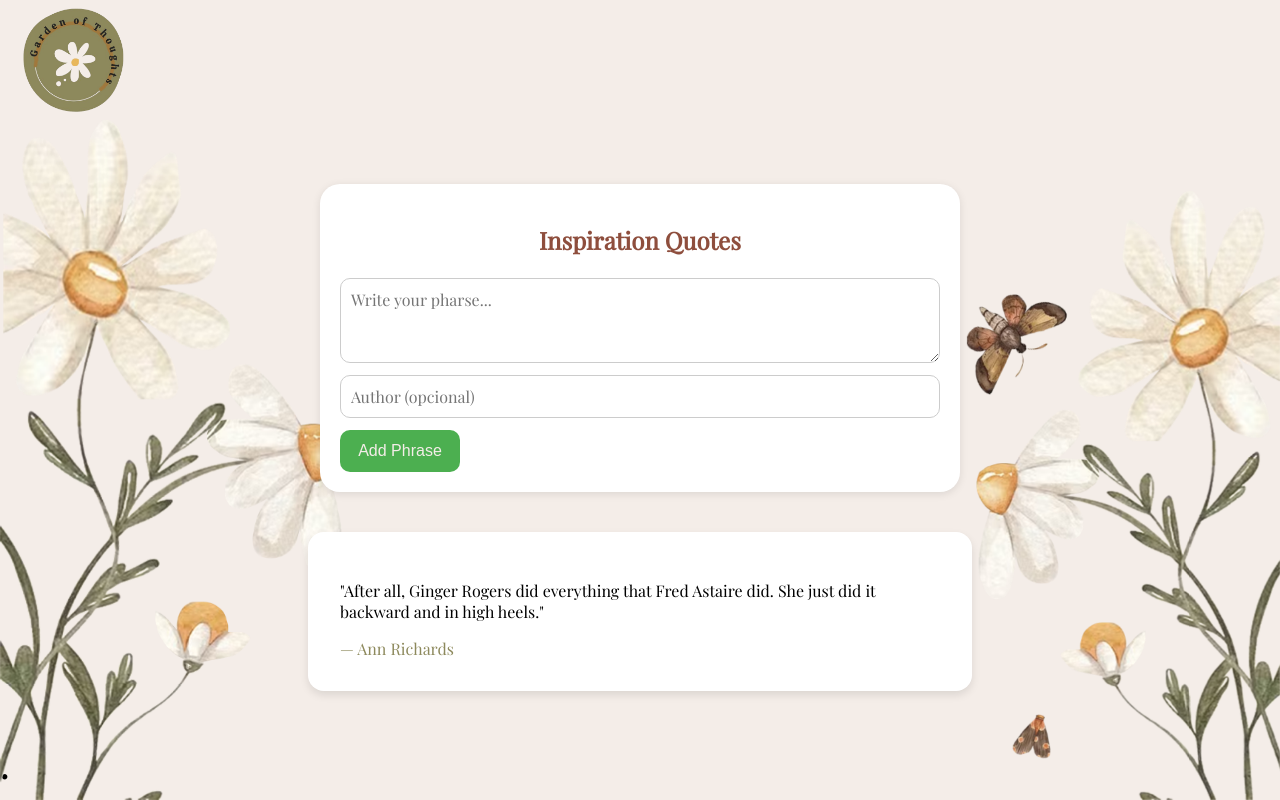
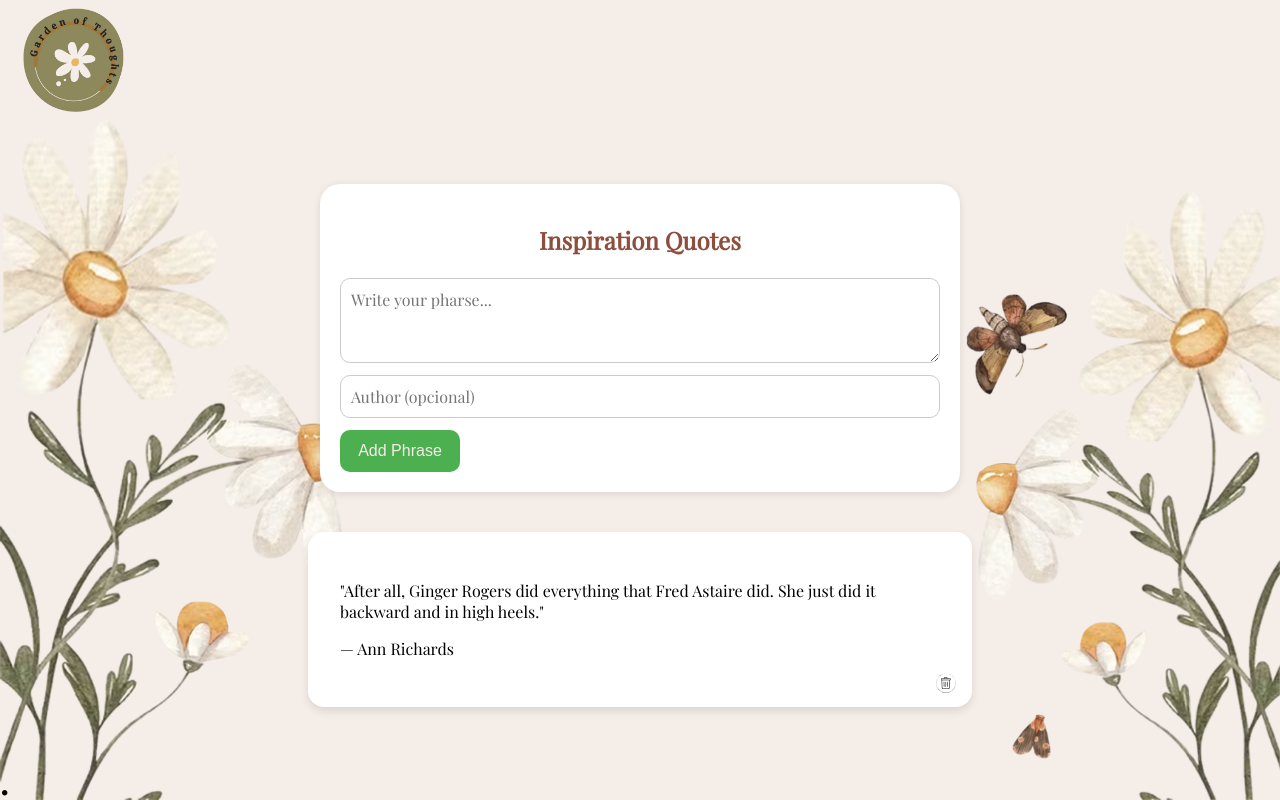
Before and after one commit to hgall3/empower-phrases-app, a React (Vite) app: page / in a window 1280 px wide. Shown: the top 800 px of the page. Built offline with nearby package versions, Linux system fonts and the light colour scheme.

Commit message:
component folder and trash button created

```diff
--- a/src/App.jsx
+++ b/src/App.jsx
@@ -1,7 +1,7 @@
 import { useState } from 'react'
 import './styles/main.scss'
-import PhraseList from './components/PhraseList'
-import AddPhraseForm from './components/AddPhraseForm.jsx'
+import PhraseList from './components/phraseList/PhraseList'
+import AddPhraseForm from './components/addPhrase/AddPhraseForm.jsx'
 import { initialPhrases } from './assets/data/data.js'
 
 
@@ -12,6 +12,11 @@ function App() {
   const handleAddPhrase = (newPhrase) => {
     setPhrases(prev => [...prev, newPhrase]);
   };
+const handleDeletePhrase = (id) => {
+  setPhrases((prevPhrases) =>
+    prevPhrases.filter((phrase) => phrase.id !== id)
+  );
+};
 
   return (
     <>
@@ -23,7 +28,7 @@ function App() {
         <img className='img-left' src="src/assets/flowers_right.png" alt="flowers background with moth" />
         <div className="phrases-container">
           <AddPhraseForm onAdd={handleAddPhrase} />
-          <PhraseList phrases={phrases} />
+          <PhraseList phrases={phrases} onDeletePhrase={handleDeletePhrase}/>
         </div>
         <img className='img-right' src="src/assets/flowers_left.png" alt="flowers background" />
        </main>
--- /dev/null
+++ b/src/components/deletePhrase/DeletePhrase.jsx
@@ -0,0 +1,19 @@
+import "./DeletePhrase.scss";
+import trashIcon from "../../assets/trash2.svg";
+
+function DeletePhrase({ id, onDelete }) {
+  const handleDelete = () => {
+    const confirmDelete = window.confirm("¿Eliminar esta frase?");
+    if (confirmDelete) {
+      onDelete(id);
+    }
+  };
+
+  return (
+    <button className="delete-phrase-btn" onClick={handleDelete} aria-label="Eliminar frase">
+      <img src={trashIcon} alt="Eliminar" />
+    </button>
+  );
+}
+
+export default DeletePhrase;
--- /dev/null
+++ b/src/components/deletePhrase/DeletePhrase.scss
@@ -0,0 +1,18 @@
+.delete-phrase-btn {
+  position: absolute;
+  bottom: 10px;
+  right: 10px;
+  background: transparent;
+  border: none;
+  cursor: pointer;
+
+  img {
+    width: 20px;
+    height: 20px;
+    transition: transform 0.2s;
+
+    &:hover {
+      transform: scale(1.2);
+    }
+  }
+}
--- /dev/null
+++ b/src/components/phraseList/PhraseList.jsx
@@ -0,0 +1,22 @@
+import "./PhraseList.scss"
+import DeletePhrase from "../deletePhrase/DeletePhrase.jsx"
+
+function PhraseList({ phrases, onDeletePhrase }) {
+    return (
+      <div className="phrase-list">
+        {phrases.length === 0 ? (
+          <p className="empty-message">No phrases yet!</p>
+        ) : (
+          phrases.map((phrase) => (
+            <div key={phrase.id} className='phrase-card'>
+              <p className='phrase-text'>"{phrase.text}"</p>
+              <p className='  '>— {phrase.author || "Anonymous"}</p>
+              <DeletePhrase id={phrase.id} onDelete={onDeletePhrase} />
+            </div>
+          ))
+        )}
+      </div>
+    );
+  }
+
+  export default PhraseList;
--- a/src/components/PhraseList.scss
+++ b/src/components/phraseList/PhraseList.scss
@@ -11,6 +11,7 @@
 }
 
 .phrase-card {
+  position: relative;
   background-color: $card-color;
   padding: 2rem;
   border-radius: 1rem;
```
Also changed, not shown: src/components/addPhrase/AddPhraseForm.jsx (renamed from src/components/AddPhraseForm.jsx), src/components/addPhrase/AddPhraseForm.scss (renamed from src/components/AddPhraseForm.scss).
